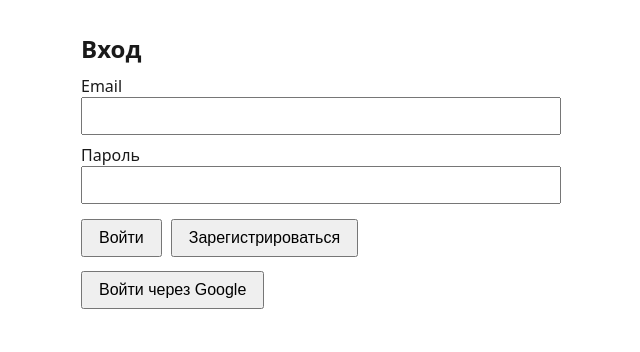
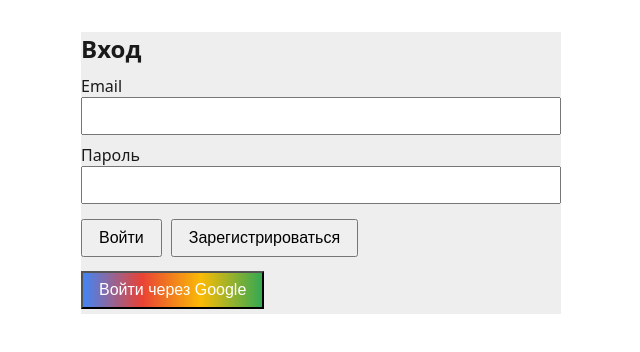
Before and after one commit to mokhin-nikita/eteracter.github.io, a plain HTML site: page app/index.html in a window 1280 px wide. Shown: the whole page, without its empty margins (319-959 px from the left). Drawn offline with Linux system fonts and the light colour scheme; no server answers.

Commit message:
Update index.html

```diff
--- a/app/index.html
+++ b/app/index.html
@@ -15,6 +15,13 @@
         .check-row label { margin: 0; }
         #msg { margin: 0.6rem 0; font-size: 0.9rem; color: #b00020; }
         h2 { margin-bottom: 0.4rem; }
+        #btn-google {
+            background-image: linear-gradient(90deg,rgba(66, 133, 244, 1) 0%, rgba(233, 66, 53, 1) 33%, rgba(250, 187, 5, 1) 66%, rgba(52, 168, 83, 1) 100%);
+            color: white;
+        }
+        #auth {
+            background-color: #eee;
+        }
     </style>
 </head>
 <body>
```
